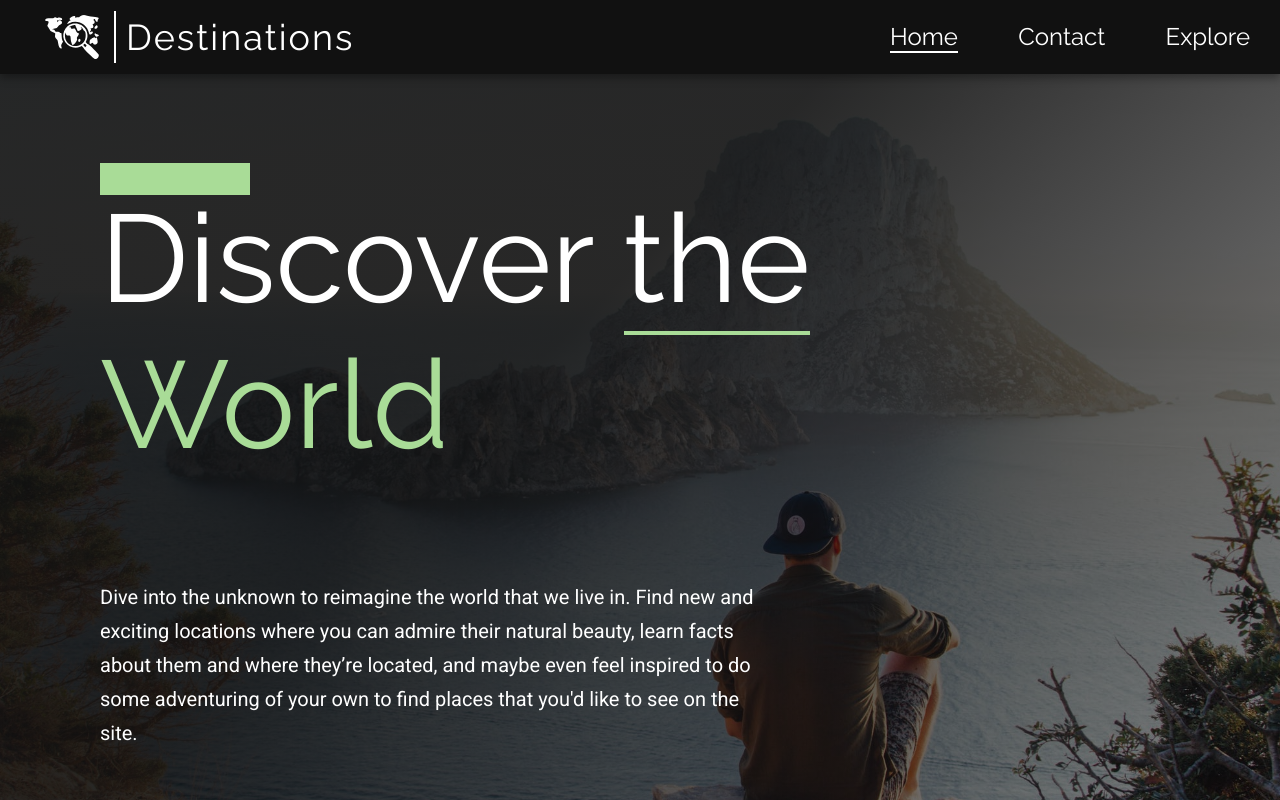
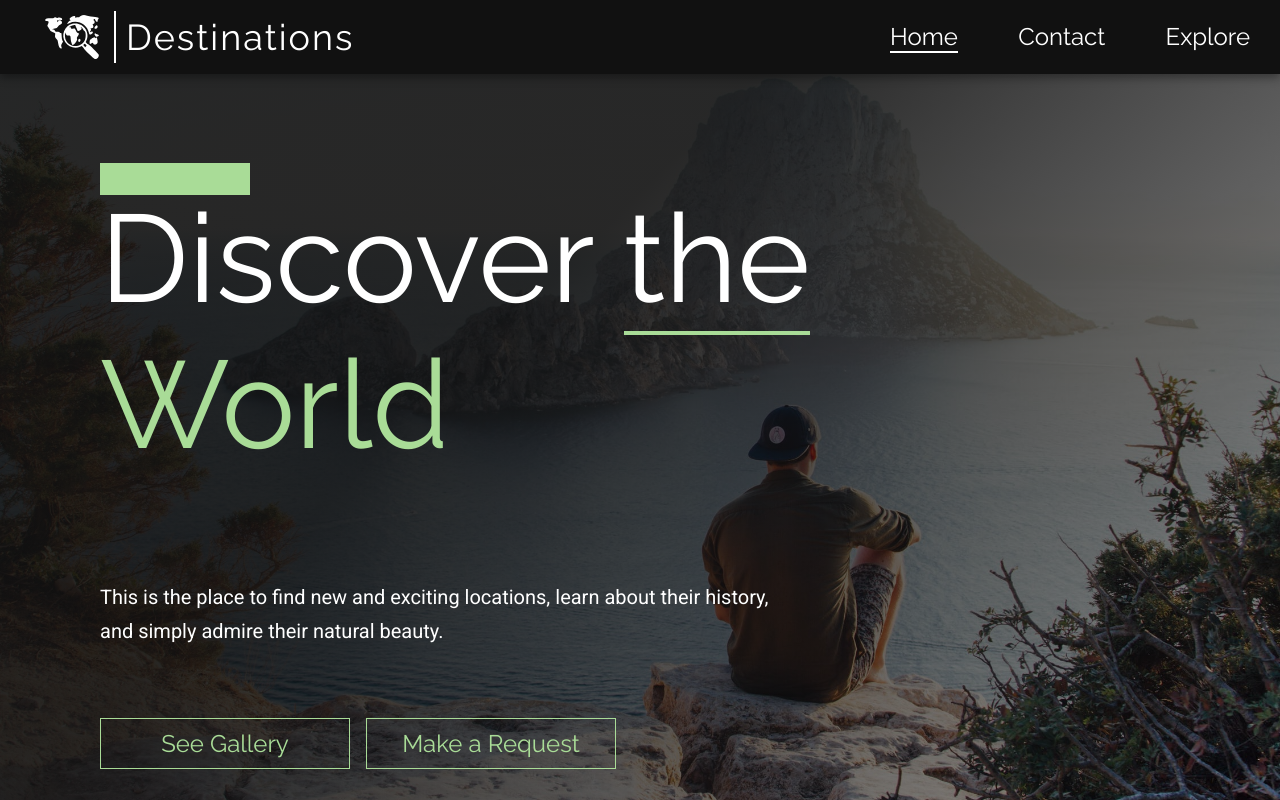
Before and after one commit to JackSchollmeyer/Destinations, a Next.js app: page / in a window 1280 px wide. Shown: the top 800 px of the page. Built offline with nearby package versions, Linux system fonts and the light colour scheme.

Commit message:
changes made to landing section

```diff
--- a/src/pages/index.js
+++ b/src/pages/index.js
@@ -18,11 +18,8 @@ export default function Home() {
               <span className={s.headerSpan3}>World</span>
             </h1>
             <p>
-              Dive into the unknown to reimagine the world that we live in. Find
-              new and exciting locations where you can admire their natural
-              beauty, learn facts about them and where they’re located, and
-              maybe even feel inspired to do some adventuring of your own to
-              find places that you'd like to see on the site.
+              This is the place to find new and exciting locations, learn about
+              their history, and simply admire their natural beauty.
             </p>
             <div className={s.buttonContainer}>
               <div className={s.callToActionButtons}>
--- a/styles/HomepageStyles/Home.module.css
+++ b/styles/HomepageStyles/Home.module.css
@@ -12,7 +12,7 @@
     rgba(17, 17, 17, 0.5) 90%,
     transparent
   );
-  height: fit-content;
+  height: 100vh;
   padding: 80px 0 100px 100px;
 }
 
```
